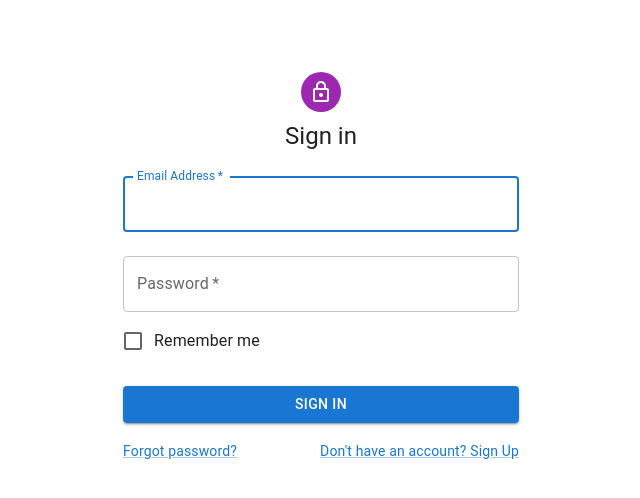
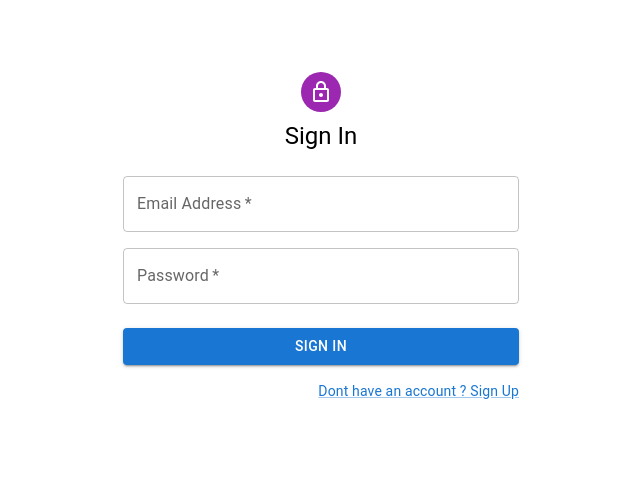
Before and after one commit to Basanta-Kc/3Shop, a React (Vite) app: page /sign-in in a window 1280 px wide. Shown: the top 498 px of the page, without its empty margins (319-959 px from the left). Built offline with nearby package versions, Linux system fonts and the light colour scheme.

Commit message:
implement auth

```diff
--- a/package.json
+++ b/package.json
@@ -22,6 +22,7 @@
     "react-hook-form": "^7.52.1",
     "react-material-ui-carousel": "^3.4.2",
     "react-router-dom": "^6.25.1",
+    "react-toastify": "^10.0.5",
     "yup": "^1.4.0"
   },
   "devDependencies": {
--- a/src/App.jsx
+++ b/src/App.jsx
@@ -1,23 +1,26 @@
-import { BrowserRouter, Routes, Route, Outlet } from "react-router-dom";
-import {
-  useQuery,
-  useMutation,
-  useQueryClient,
-  QueryClient,
-  QueryClientProvider,
-} from "@tanstack/react-query";
+import { BrowserRouter, Routes, Route } from "react-router-dom";
+import { useState, createContext } from "react";
+import { QueryClient, QueryClientProvider } from "@tanstack/react-query";
 import Home from "./pages/Home";
 import SignIn from "./pages/SignIn";
 import SignUp from "./pages/SignUp";
+
+import { ToastContainer } from "react-toastify";
+import "react-toastify/dist/ReactToastify.css";
 
 import DefaultLayout from "./layout/DefaultLayout";
 
 const queryClient = new QueryClient();
 
+export const AuthContext = createContext();
+
 function App() {
+  const [authState, setAuthState] = useState(null);
   return (
     <>
       <QueryClientProvider client={queryClient}>
+        <AuthContext.Provider value={{ authState, setAuthState }}>
+          <ToastContainer />
           <BrowserRouter>
             <Routes>
               <Route element={<DefaultLayout />}>
@@ -28,6 +31,7 @@ function App() {
               <Route path="*" element={<h2>page not found</h2>} />
             </Routes>
           </BrowserRouter>
+        </AuthContext.Provider>
       </QueryClientProvider>
     </>
   );
--- a/src/components/NavBar.jsx
+++ b/src/components/NavBar.jsx
@@ -1,4 +1,4 @@
-import * as React from "react";
+import { useContext, useState } from "react";
 import AppBar from "@mui/material/AppBar";
 import Box from "@mui/material/Box";
 import Toolbar from "@mui/material/Toolbar";
@@ -13,13 +13,15 @@ import Tooltip from "@mui/material/Tooltip";
 import MenuItem from "@mui/material/MenuItem";
 import AdbIcon from "@mui/icons-material/Adb";
 import { Link } from "react-router-dom";
+import { AuthContext } from "../App";
 
 const pages = ["Products", "Pricing", "Blog"];
-const settings = ["Profile", "Account", "Dashboard", "Logout"];
+const settings = ["Profile", "Account", "Dashboard"];
 
 function NavBar() {
-  const [anchorElNav, setAnchorElNav] = React.useState(null);
-  const [anchorElUser, setAnchorElUser] = React.useState(null);
+  const { authState, setAuthState } = useContext(AuthContext);
+  const [anchorElNav, setAnchorElNav] = useState(null);
+  const [anchorElUser, setAnchorElUser] = useState(null);
 
   const handleOpenNavMenu = (event) => {
     setAnchorElNav(event.currentTarget);
@@ -126,6 +128,7 @@ function NavBar() {
             ))}
           </Box>
 
+          {authState ? (
             <Box sx={{ flexGrow: 0 }}>
               <Tooltip title="Open settings">
                 <IconButton onClick={handleOpenUserMenu} sx={{ p: 0 }}>
@@ -153,11 +156,28 @@ function NavBar() {
                     <Typography textAlign="center">{setting}</Typography>
                   </MenuItem>
                 ))}
+                <MenuItem onClick={handleCloseUserMenu}>
+                  <Typography
+                    onClick={() => {
+                      setAuthState(null);
+                    }}
+                    textAlign="center"
+                  >
+                    Logout
+                  </Typography>
+                </MenuItem>
               </Menu>
             </Box>
-          <Button sx={{ color: "white" }} component={Link} variant="text" to="/sign-in">
+          ) : (
+            <Button
+              sx={{ color: "white" }}
+              component={Link}
+              variant="text"
+              to="/sign-in"
+            >
               Login
             </Button>
+          )}
         </Toolbar>
       </Container>
     </AppBar>
--- a/src/pages/SignIn.jsx
+++ b/src/pages/SignIn.jsx
@@ -1,29 +1,68 @@
 import Avatar from "@mui/material/Avatar";
 import Button from "@mui/material/Button";
-import CssBaseline from "@mui/material/CssBaseline";
 import TextField from "@mui/material/TextField";
-import FormControlLabel from "@mui/material/FormControlLabel";
-import Checkbox from "@mui/material/Checkbox";
 import Link from "@mui/material/Link";
 import Grid from "@mui/material/Grid";
 import Box from "@mui/material/Box";
 import LockOutlinedIcon from "@mui/icons-material/LockOutlined";
 import Typography from "@mui/material/Typography";
 import Container from "@mui/material/Container";
+import { useForm } from "react-hook-form";
+import { yupResolver } from "@hookform/resolvers/yup";
+import Alert from "@mui/material/Alert";
+import * as yup from "yup";
+import axios from "axios";
+import { useMutation } from "@tanstack/react-query";
+import { useNavigate } from "react-router-dom";
+import { toast, Bounce } from "react-toastify";
+import { useContext } from "react";
+import { AuthContext } from "../App";
 
-export default function SignIn() {
-  const handleSubmit = (event) => {
-    event.preventDefault();
-    const data = new FormData(event.currentTarget);
-    console.log({
-      email: data.get("email"),
-      password: data.get("password"),
+const schema = yup
+  .object({
+    email: yup.string().email().required(),
+    password: yup.string().min(8).required(),
+  })
+  .required();
+
+export default function SignUp() {
+  const { setAuthState } = useContext(AuthContext);
+  const navigate = useNavigate();
+  const {
+    register,
+    handleSubmit,
+    formState: { errors },
+  } = useForm({
+    resolver: yupResolver(schema),
   });
+
+  const mutation = useMutation({
+    mutationFn: (data) => {
+      return axios.post("http://localhost:3000/api/auth/sign-in", data);
+    },
+    onSuccess: (res) => {
+      setAuthState(res.data);
+      toast.success(res.data.message, {
+        position: "top-right",
+        autoClose: 5000,
+        hideProgressBar: false,
+        closeOnClick: true,
+        pauseOnHover: true,
+        draggable: true,
+        progress: undefined,
+        theme: "light",
+        transition: Bounce,
+      });
+      navigate("/");
+    },
+  });
+
+  const onSubmit = (data) => {
+    mutation.mutate(data);
   };
 
   return (
     <Container component="main" maxWidth="xs">
-      <CssBaseline />
       <Box
         sx={{
           marginTop: 8,
@@ -36,50 +75,62 @@ export default function SignIn() {
           <LockOutlinedIcon />
         </Avatar>
         <Typography component="h1" variant="h5">
-          Sign in
+          Sign In
         </Typography>
-        <Box component="form" onSubmit={handleSubmit} noValidate sx={{ mt: 1 }}>
+        <Box
+          component="form"
+          noValidate
+          onSubmit={handleSubmit(onSubmit)}
+          sx={{ mt: 3 }}
+        >
+          {mutation.isError && (
+            <Alert severity="error" sx={{ mb: 2 }}>
+              {mutation.error.response.data?.errors?.[0]?.message ??
+                "Something went wrong."}
+            </Alert>
+          )}
+          <Grid container spacing={2}>
+            <Grid item xs={12}>
               <TextField
-            margin="normal"
                 required
                 fullWidth
                 id="email"
                 label="Email Address"
                 name="email"
                 autoComplete="email"
-            autoFocus
+                error={Boolean(errors.email)}
+                helperText={errors.email?.message}
+                {...register("email")}
               />
+            </Grid>
+            <Grid item xs={12}>
               <TextField
-            margin="normal"
                 required
                 fullWidth
                 name="password"
                 label="Password"
                 type="password"
                 id="password"
-            autoComplete="current-password"
+                autoComplete="new-password"
+                error={Boolean(errors.password)}
+                helperText={errors.password?.message}
+                {...register("password")}
               />
-          <FormControlLabel
-            control={<Checkbox value="remember" color="primary" />}
-            label="Remember me"
-          />
+            </Grid>
+          </Grid>
           <Button
             type="submit"
             fullWidth
             variant="contained"
+            disabled={mutation.isPending}
             sx={{ mt: 3, mb: 2 }}
           >
-            Sign In
+            {mutation.isPending ? "Signing In..." : "Sign In"}
           </Button>
-          <Grid container>
-            <Grid item xs>
-              <Link href="#" variant="body2">
-                Forgot password?
-              </Link>
-            </Grid>
+          <Grid container justifyContent="flex-end">
             <Grid item>
               <Link href="/sign-up" variant="body2">
-                {"Don't have an account? Sign Up"}
+                Dont have an account ? Sign Up
               </Link>
             </Grid>
           </Grid>
--- a/src/pages/SignUp.jsx
+++ b/src/pages/SignUp.jsx
@@ -12,8 +12,9 @@ import { yupResolver } from "@hookform/resolvers/yup";
 import Alert from "@mui/material/Alert";
 import * as yup from "yup";
 import axios from "axios";
-import { useState } from "react";
 import { useMutation } from "@tanstack/react-query";
+import { useNavigate } from "react-router-dom";
+import { toast, Bounce } from "react-toastify";
 
 const schema = yup
   .object({
@@ -28,6 +29,7 @@ const schema = yup
   .required();
 
 export default function SignUp() {
+  const navigate = useNavigate();
   const {
     register,
     handleSubmit,
@@ -41,10 +43,18 @@ export default function SignUp() {
       return axios.post("http://localhost:3000/api/auth/sign-up", data);
     },
     onSuccess: (res) => {
-
-    },
-    onError: (error) => {
-      console.log(error);
+      toast.success(res.data.message, {
+        position: "top-right",
+        autoClose: 5000,
+        hideProgressBar: false,
+        closeOnClick: true,
+        pauseOnHover: true,
+        draggable: true,
+        progress: undefined,
+        theme: "light",
+        transition: Bounce,
+      });
+      navigate("/sign-in");
     },
   });
   // <input value={username} name='username' onChange={(e) => setUsernmae(e.target.value)} />
@@ -53,7 +63,6 @@ export default function SignUp() {
     mutation.mutate(data);
   };
 
-  console.log(mutation.error);
   return (
     <Container component="main" maxWidth="xs">
       <Box
@@ -142,10 +151,10 @@ export default function SignUp() {
             type="submit"
             fullWidth
             variant="contained"
-            disabled={mutation.isLoading}
+            disabled={mutation.isPending}
             sx={{ mt: 3, mb: 2 }}
           >
-            Signing up....
+            {mutation.isPending ? "Signing up..." : "Sign Up"}
           </Button>
           <Grid container justifyContent="flex-end">
             <Grid item>
```
Also changed, not shown: 1 other file (tests, documents, lock files or other folders). Lines whose indentation alone changed are shown as unchanged.
